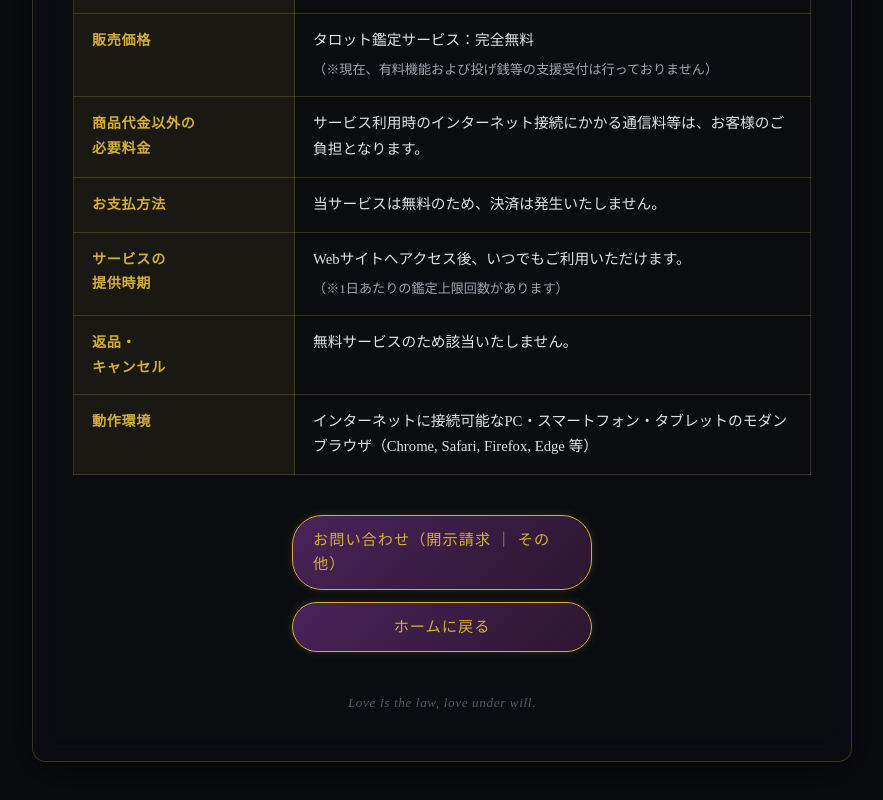
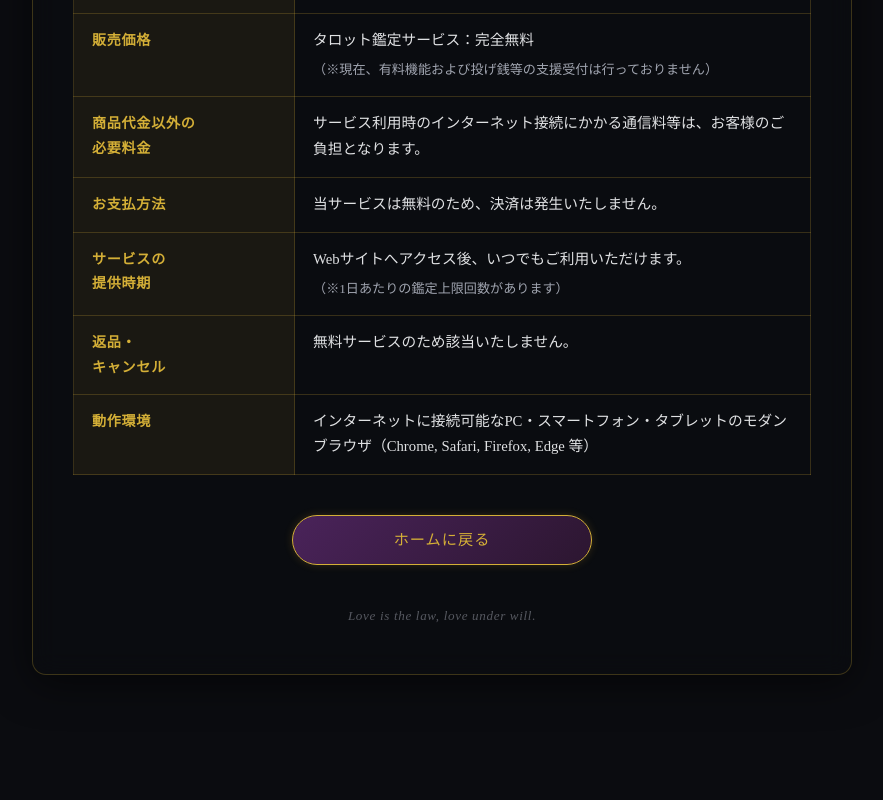
Before and after one commit to tukuetukue-cmyk/thoth-tarot-web, a plain HTML site: page public/tokushoho.html in a window 1280 px wide. Shown: the part 820-1620 px from the top of the page, without its empty margins (198-1081 px from the left). After the commit the page ends 1559 px from the top, so only its background shows below. Drawn offline with Linux system fonts and the light colour scheme.

Commit message:
style: 特商法ページから不要な問い合わせボタンを削除しUIをシンプル化

```diff
--- a/public/tokushoho.html
+++ b/public/tokushoho.html
@@ -221,9 +221,6 @@
         </table>
 
         <div class="toku-actions">
-            <a href="mailto:cinnamoncloveand@gmail.com" class="mystic-btn">
-                お問い合わせ（開示請求 ｜ その他）
-            </a>
             <a href="index.html" class="mystic-btn">
                 ホームに戻る
             </a>
```
